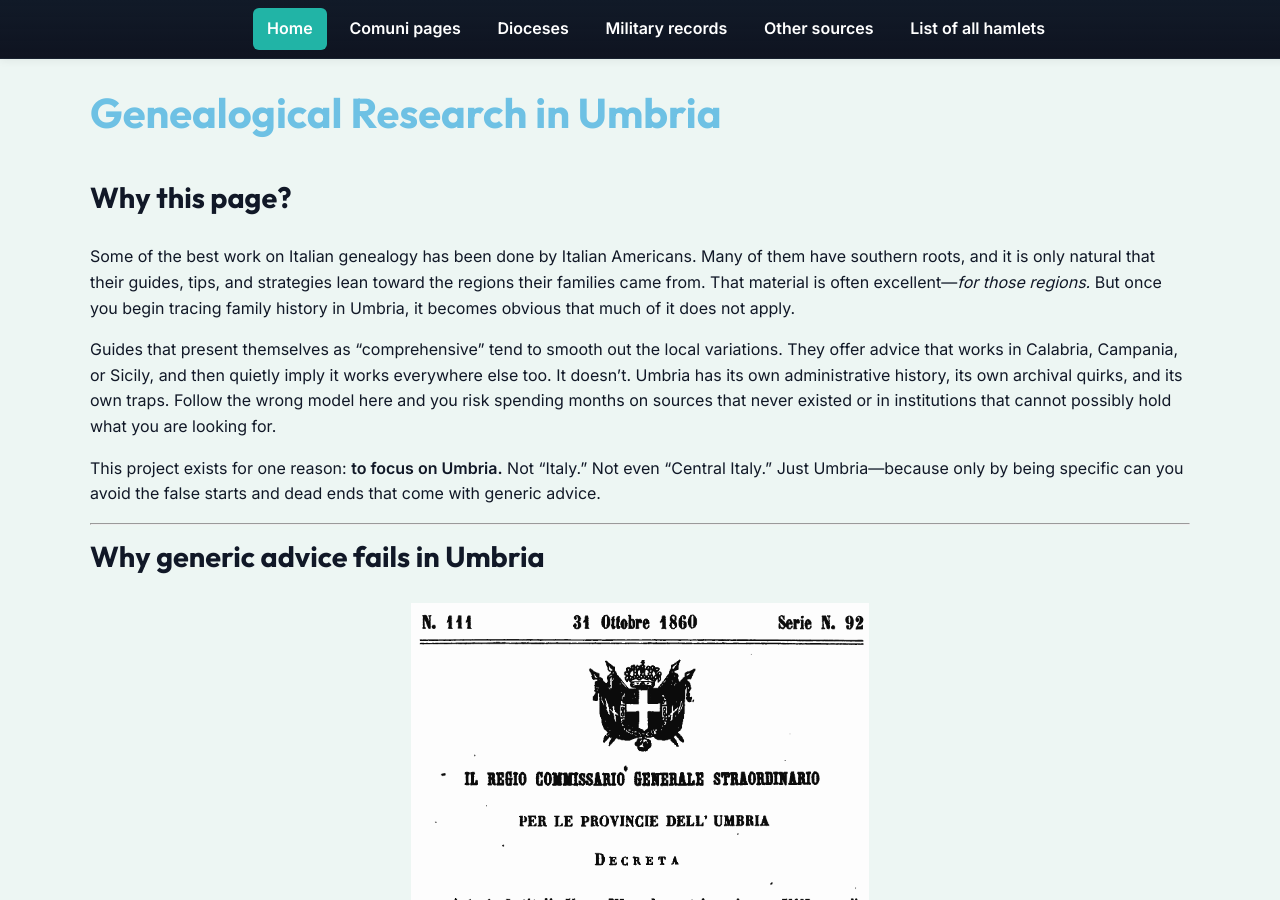
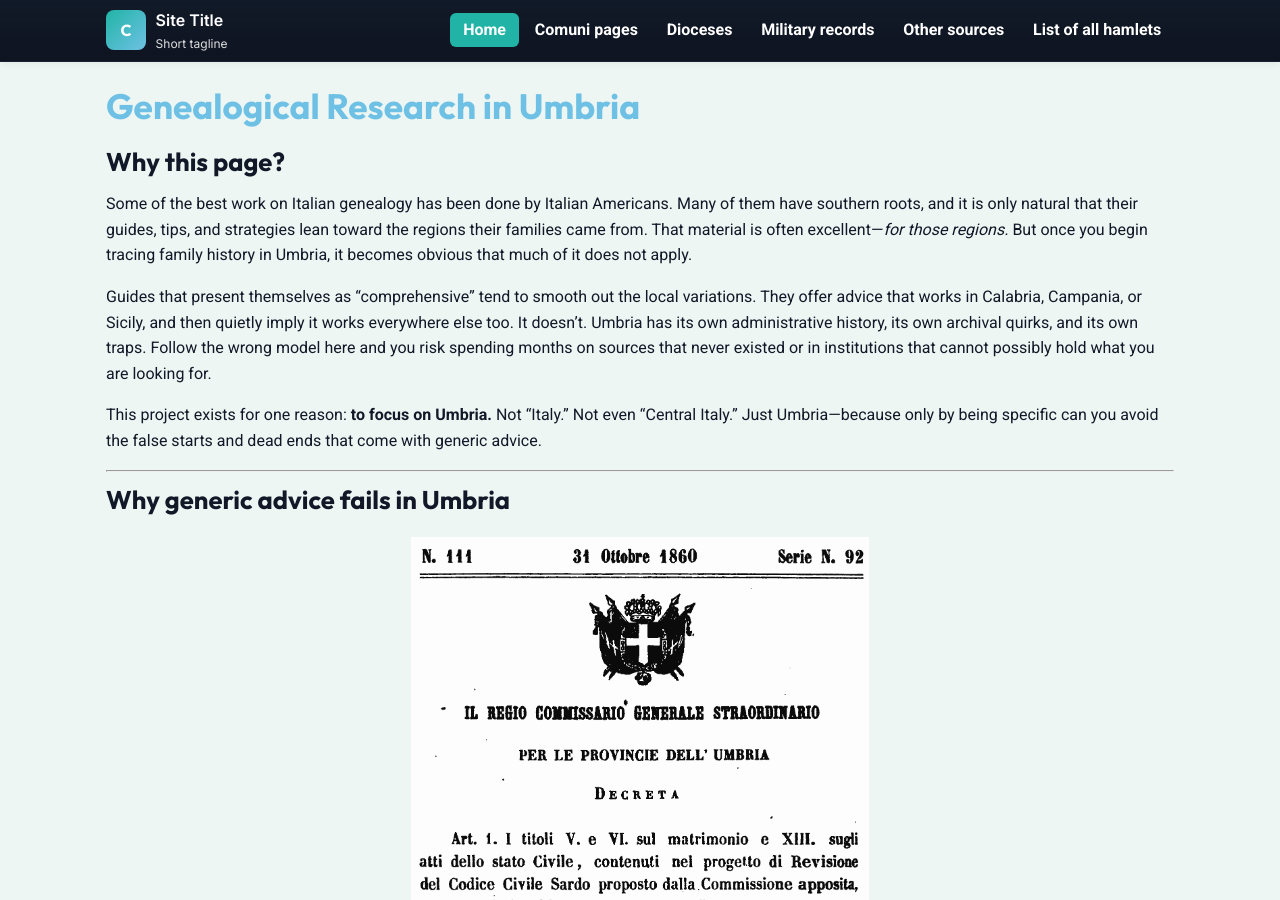
Before and after one commit to genealogy-umbria/genealogy-umbria.github.io, a Jekyll site: the page built from index.md, in a window 1280 px wide and 900 px high. Built offline with Jekyll 4.4.1, drawn with Linux system fonts in a browser that asks for light colours.

Commit message:
Update default.html

```diff
--- a/_layouts/default.html
+++ b/_layouts/default.html
@@ -11,6 +11,8 @@
 
   <style>
     :root{
+      --nav-height: 56px; /* fallback until JS runs */
+      --page-max: 1100px;
       --bg: rgb(237,246,243);
       --text: rgb(17,24,39);
       --muted: rgb(128,130,133);
@@ -22,12 +24,14 @@
       --card: #ffffff;
       --glass: rgba(255,255,255,0.8);
       --shadow: 0 8px 24px rgba(2,6,23,0.08);
-      --page-max: 1100px;
     }
 
+    /* --- body uses the computed nav height so content is never overlapped --- */
+    html { box-sizing: border-box; }
+    *,*::before,*::after { box-sizing: inherit; }
     body{
       margin:0;
-      padding-top:3.5em; /* push below navbar */
+      padding-top: var(--nav-height);
       font-family: "Inter", system-ui, -apple-system, "Segoe UI", Roboto, "Helvetica Neue", Arial, sans-serif;
       font-size:16px;
       line-height:1.6;
@@ -38,50 +42,88 @@
       text-rendering: optimizeLegibility;
     }
 
-    h1,h2,h3 {
-      font-family: "Outfit", sans-serif;
-      margin-top:0;
-    }
-    h1 { font-size:clamp(1.6rem, 3.5vw, 2.6rem); color:var(--accent); }
-    h2 { font-size:clamp(1.25rem, 2.7vw, 1.8rem); }
-    h3 { font-size:1.1rem; }
+    h1,h2,h3 { font-family: "Outfit", sans-serif; margin:0 0 .5rem; }
+    h1 { font-size: clamp(1.6rem, 3.5vw, 2.2rem); color: var(--accent); }
+    h2 { font-size: clamp(1.25rem, 2.7vw, 1.6rem); }
+    p, li { font-family: "Roboto", "Inter", sans-serif; color: var(--text); margin:0 0 1rem; }
 
-    a { color:var(--primary); text-decoration:none; }
-    a:hover { color:var(--primary-strong); }
+    a { color: var(--primary); text-decoration: none; }
+    a:hover, a:focus { color: var(--primary-strong); outline: none; }
 
-    /* Navbar */
+    /* --- Navbar (fixed) --- */
     nav {
       position: fixed;
-      top:0; left:0; width:100%;
+      top: 0; left: 0; right:0;
       background: linear-gradient(180deg,var(--dark), rgba(10,15,28,0.98));
       border-bottom: 1px solid rgba(255,255,255,0.03);
       box-shadow: 0 2px 8px rgba(2,6,23,0.06);
-      padding:0.5em 1em;
-      display:flex; justify-content:center; flex-wrap:wrap; gap:0.5em;
-      z-index:1000;
+      z-index: 1100;
     }
-    nav a {
-      color:white;
-      padding:0.5em 0.9em;
+    .nav-inner {
+      max-width: var(--page-max);
+      margin: 0 auto;
+      display: flex;
+      gap: .75rem;
+      align-items: center;
+      justify-content: space-between;
+      padding: .5rem 1rem;
+      flex-wrap: wrap; /* allows wrapping on small screens */
+      row-gap: .5rem;
+    }
+
+    .site-brand { display:flex; align-items:center; gap:.6rem; }
+    .site-logo {
+      width:40px; height:40px; border-radius:8px;
+      background: linear-gradient(135deg,var(--primary),var(--accent));
+      color:#fff; display:inline-flex; align-items:center; justify-content:center;
+      font-weight:700; font-family:"Outfit",sans-serif;
+    }
+    .site-title { color: #fff; font-weight:600; font-size:1rem; }
+    .site-tagline { font-size:.75rem; color: rgba(255,255,255,0.85); }
+
+    /* desktop nav links */
+    .nav-links { display:flex; align-items:center; gap:.25rem; }
+    .nav-links ul { display:flex; gap:.2rem; list-style:none; margin:0; padding:0; align-items:center; }
+    .nav-links li { margin:0; }
+    .nav-links a.menu-link {
+      color: white;
+      background: transparent;
+      padding: .45rem .8rem;
+      border-radius: 6px;
+      font-weight:600;
+      transition: background .18s, color .18s;
+    }
+    .nav-links a.menu-link:hover { background: rgba(255,255,255,0.06); color: var(--primary); }
+    .nav-links a.active { background: var(--primary); color: #fff; }
+
+    /* mobile toggle */
+    .menu-toggle {
+      display: none;
+      background: transparent;
+      border: 1px solid rgba(255,255,255,0.06);
+      color: white;
+      padding: .35rem .6rem;
       border-radius:6px;
-      background:transparent;
-      font-weight:600;
-      transition: background .2s, color .2s;
+      font-size:1rem;
     }
-    nav a:hover { background: rgba(255,255,255,0.06); color:var(--primary); }
-    nav a.active { background: var(--primary); color:#fff; }
 
+    /* mobile nav container (hidden by default) */
+    #mobileNav { display: none; width:100%; padding: 0 .75rem  .75rem .75rem; }
+    #mobileNav ul { list-style:none; margin:0; padding:0; display:flex; flex-direction:column; gap:.25rem; }
+    #mobileNav a { color: white; padding: .45rem .6rem; display:block; border-radius:6px; background:transparent; }
+
+    /* page container */
     main {
       max-width: var(--page-max);
       margin: 0 auto;
-      padding: 1.5em 1em;
+      padding: 1rem;
     }
 
     img {
       max-width:90%;
       max-height:60vh;
       display:block;
-      margin:1em auto;
+      margin:1rem auto;
     }
     .muni-map-wrapper img,
     .leaflet-container img {
@@ -94,21 +136,56 @@
       margin-top:2rem;
       background: linear-gradient(0deg, var(--dark), rgba(10,15,28,0.98));
       color: rgba(255,255,255,0.85);
-      padding:1.2rem;
+      padding: 1rem;
       text-align:center;
       font-size:0.9rem;
+    }
+
+    /* responsive behavior */
+    @media (max-width: 759px) {
+      .nav-links { display: none; }
+      .menu-toggle { display: inline-flex; }
+      /* when #mobileNav has .show, JS toggles display:block */
     }
   </style>
 </head>
 <body>
   <!-- Navbar -->
-  <nav>
-    <a href="/index.html" class="{% if page.url == '/' or page.url == '/index.html' %}active{% endif %}">Home</a>
-    <a href="/muni_list.html" class="{% if page.url == '/muni_list.html' %}active{% endif %}">Comuni pages</a>
-    <a href="/dioceses.html" class="{% if page.url == '/dioceses.html' %}active{% endif %}">Dioceses</a>
-    <a href="/military_divs.html" class="{% if page.url == '/military_divs.html' %}active{% endif %}">Military records</a>
-    <a href="/misc_sources/misc_sources.html" class="{% if page.url == '/misc_sources/misc_sources.html' %}active{% endif %}">Other sources</a>
-    <a href="/misc_sources/hamlets_list.html" class="{% if page.url == '/misc_sources/hamlets_list.html' %}active{% endif %}">List of all hamlets</a>
+  <nav role="navigation" aria-label="Main">
+    <div class="nav-inner">
+      <div class="site-brand" aria-hidden="true">
+        <div class="site-logo">C</div>
+        <div>
+          <div class="site-title">Site Title</div>
+          <div class="site-tagline">Short tagline</div>
+        </div>
+      </div>
+
+      <div class="nav-links" id="desktopNav">
+        <ul>
+          <li><a class="menu-link {% if page.url == '/' or page.url == '/index.html' %}active{% endif %}" href="/index.html">Home</a></li>
+          <li><a class="menu-link {% if page.url == '/muni_list.html' %}active{% endif %}" href="/muni_list.html">Comuni pages</a></li>
+          <li><a class="menu-link {% if page.url == '/dioceses.html' %}active{% endif %}" href="/dioceses.html">Dioceses</a></li>
+          <li><a class="menu-link {% if page.url == '/military_divs.html' %}active{% endif %}" href="/military_divs.html">Military records</a></li>
+          <li><a class="menu-link {% if page.url == '/misc_sources/misc_sources.html' %}active{% endif %}" href="/misc_sources/misc_sources.html">Other sources</a></li>
+          <li><a class="menu-link {% if page.url == '/misc_sources/hamlets_list.html' %}active{% endif %}" href="/misc_sources/hamlets_list.html">List of all hamlets</a></li>
+        </ul>
+      </div>
+
+      <button id="menuToggle" class="menu-toggle" aria-controls="mobileNav" aria-expanded="false">☰</button>
+    </div>
+
+    <!-- mobile nav -->
+    <div id="mobileNav" aria-hidden="true">
+      <ul>
+        <li><a href="/index.html">Home</a></li>
+        <li><a href="/muni_list.html">Comuni pages</a></li>
+        <li><a href="/dioceses.html">Dioceses</a></li>
+        <li><a href="/military_divs.html">Military records</a></li>
+        <li><a href="/misc_sources/misc_sources.html">Other sources</a></li>
+        <li><a href="/misc_sources/hamlets_list.html">List of all hamlets</a></li>
+      </ul>
+    </div>
   </nav>
 
   <!-- Page content -->
@@ -122,17 +199,70 @@
   </footer>
 
   <script>
-    // external link handling
-    document.addEventListener("DOMContentLoaded", function () {
+    // ---- helpers to ensure content is pushed below the nav height ----
+    function updateNavSpacing(){
+      const nav = document.querySelector('nav');
+      if (!nav) return;
+      // get height (including wrapping/mobile nav when visible)
+      const h = Math.ceil(nav.getBoundingClientRect().height);
+      // set CSS variable and body padding
+      document.documentElement.style.setProperty('--nav-height', h + 'px');
+      document.body.style.paddingTop = h + 'px';
+    }
+
+    function initNavToggle(){
+      const toggle = document.getElementById('menuToggle');
+      const mobile = document.getElementById('mobileNav');
+      if (!toggle || !mobile) return;
+      toggle.addEventListener('click', function(){
+        const shown = mobile.classList.toggle('show');
+        mobile.style.display = shown ? 'block' : 'none';
+        toggle.setAttribute('aria-expanded', shown ? 'true' : 'false');
+        mobile.setAttribute('aria-hidden', shown ? 'false' : 'true');
+        // nav height changed → recalc next frame
+        requestAnimationFrame(updateNavSpacing);
+      });
+    }
+
+    document.addEventListener('DOMContentLoaded', function(){
+      // initial calc (may be approximate until fonts load)
+      updateNavSpacing();
+
+      // recalc after fonts load (fonts can change nav size)
+      if (document.fonts && document.fonts.ready) {
+        document.fonts.ready.then(function(){ updateNavSpacing(); });
+      } else {
+        // fallback small delays
+        setTimeout(updateNavSpacing, 80);
+        setTimeout(updateNavSpacing, 300);
+      }
+
+      // window resize -> recalc
+      window.addEventListener('resize', updateNavSpacing);
+
+      // ResizeObserver if available (fires when nav changes layout)
+      try {
+        if (window.ResizeObserver) {
+          const ro = new ResizeObserver(updateNavSpacing);
+          ro.observe(document.querySelector('nav'));
+        }
+      } catch (e) { /* ignore */ }
+
+      initNavToggle();
+
+      // external links: open new tab
       const links = document.querySelectorAll("a[href]");
       links.forEach(link => {
         const href = link.getAttribute("href");
-        if (href.startsWith("http") && !href.includes(window.location.hostname)) {
+        if (href && href.startsWith("http") && !href.includes(window.location.hostname)) {
           link.setAttribute("target", "_blank");
           link.setAttribute("rel", "noopener noreferrer");
         }
       });
-      document.getElementById("year").textContent = new Date().getFullYear();
+
+      // set year in footer
+      const yr = document.getElementById('year');
+      if (yr) yr.textContent = new Date().getFullYear();
     });
   </script>
 </body>
```
